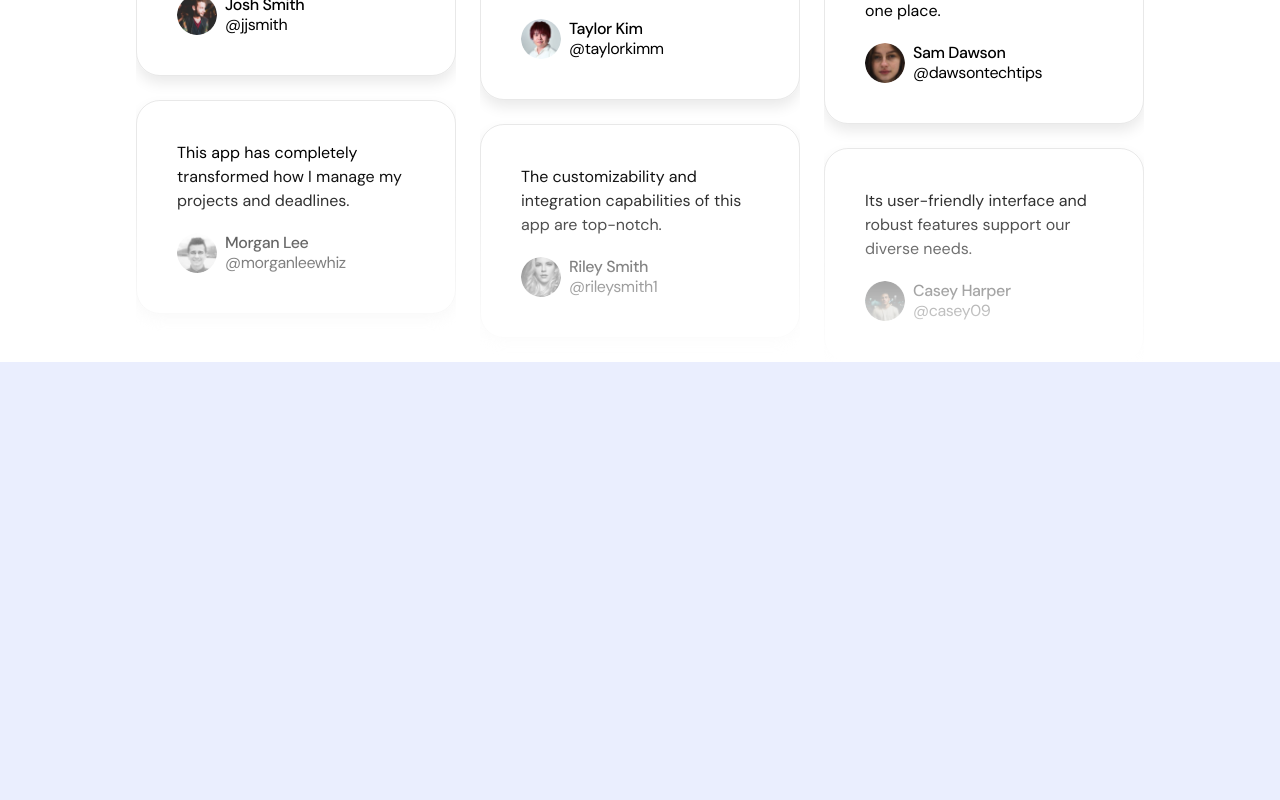
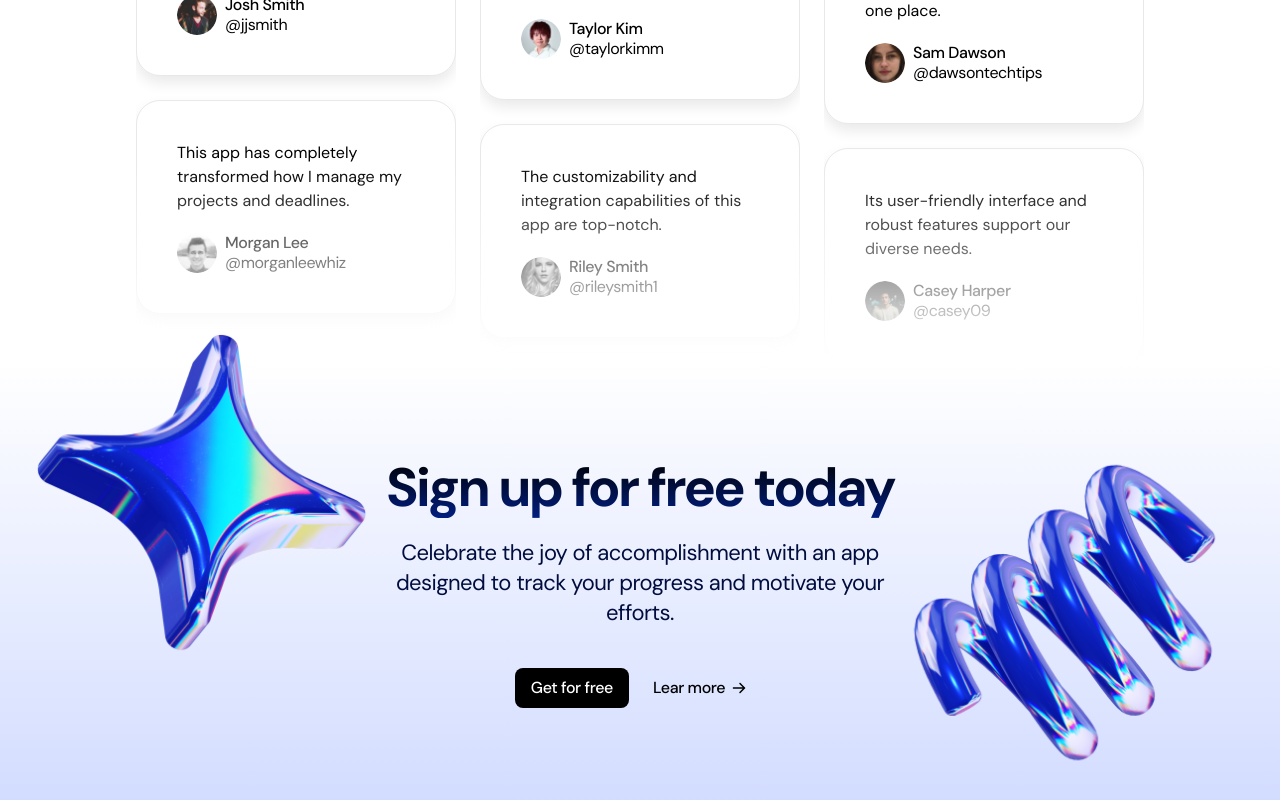
Before and after one commit to ibrohim-developer/landing, a Next.js app: page / in a window 1280 px wide. Shown: the part 3839-4639 px from the top of the page. Before the commit the page ends 4201 px from the top, so only its background shows below. Built offline with nearby package versions, Linux system fonts and the light colour scheme.

Commit message:
finished call to action

```diff
--- a/src/app/page.tsx
+++ b/src/app/page.tsx
@@ -4,6 +4,7 @@ import { LogoTicker } from '@/sections/LogoTicker';
 import { ProductShowcase } from './../sections/ProductShowcase';
 import { Pricing } from './../sections/Pricing';
 import { Testimonials } from './../sections/Testimonials';
+import { CallToAction } from './../sections/CallToAction';
 
 export default function Home() {
   return(
@@ -14,6 +15,7 @@ export default function Home() {
       <ProductShowcase />
       <Pricing />
       <Testimonials />
+      <CallToAction />
     </>
   );
 }
--- a/src/sections/CallToAction.tsx
+++ b/src/sections/CallToAction.tsx
@@ -1,3 +1,31 @@
+import ArrowRight from '@/assets/arrow-right.svg';
+import starImage from '@/assets/star.png';
+import springImage from '@/assets/spring.png';
+import Image from 'next/image';
+
+
 export const CallToAction = () => {
-  return null;
+  return (
+    <>
+      <section className="bg-gradient-to-b from-white to-[#d2dcff] py-24 overflow-x-clip">
+        <div className="container">
+          <div className="section-heading relative">
+            <h2 className="section-title">Sign up for free today</h2>
+            <p className="section-desc mt-5">
+              Celebrate the joy of accomplishment with an app designed to track your progress and motivate your efforts.
+            </p>
+            <Image src={starImage} alt='star image'width={360} className='absolute -left-[350px] -top-[137px]'/>
+            <Image src={springImage} alt='spring image'width={360} className='absolute -right-[331px] -top-[19px]'/>
+          </div>
+          <div className="flex gap-2 mt-10 justify-center">
+            <button className="btn btn-primary">Get for free</button>
+            <button className="btn btn-text gap-1">
+              <span>Lear more</span>
+              <ArrowRight className='h-5 w-5'/>
+              </button>
+          </div>
+        </div>
+      </section>
+    </>
+  );
 };
```
